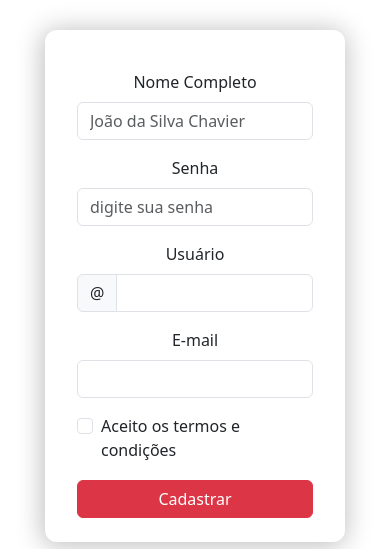
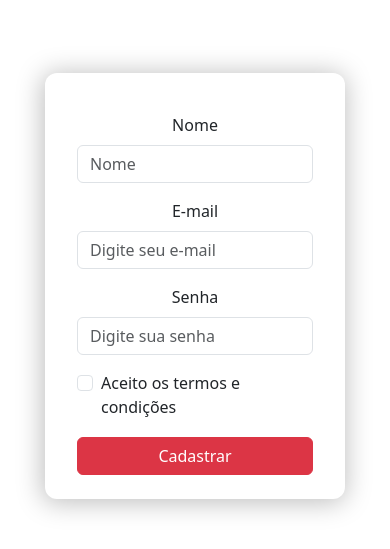
Before and after one commit to Yaguera/AtividadeFinalWebUnifor, a React (Vite) app in the folder ToDoList-Frontend/: page /cadastro in a window 390 px wide. Shown: the part 336-885 px from the top of the page. Built offline with nearby package versions, Linux system fonts and the light colour scheme.

Commit message:
tela de login

```diff
--- a/ToDoList-Frontend/src/main.tsx
+++ b/ToDoList-Frontend/src/main.tsx
@@ -6,6 +6,7 @@ import { createBrowserRouter, RouterProvider } from "react-router-dom"
 import Home from './pages/home/Home.tsx'
 import Login from './pages/login/Login.tsx'
 import Cadastro from './pages/cadastro/Cadastro.tsx'
+import Atividades from './pages/atividades/Atividades.tsx'
 
 const router = createBrowserRouter([
   {
@@ -19,6 +20,10 @@ const router = createBrowserRouter([
   {
     path: "cadastro",
     element: <Cadastro />
+  },
+  {
+    path: "lista",
+    element: <Atividades />
   }
 
 ])
--- /dev/null
+++ b/ToDoList-Frontend/src/pages/atividades/Atividade.css
@@ -0,0 +1,39 @@
+section {
+    display: flex;
+    height: 91vh;
+    justify-content: center;
+    align-items: center;
+}
+
+.container {
+    text-align: center;
+    width: 600px;
+}
+
+.container h1 {
+    font-size: 5rem;
+    font-weight: 600;
+}
+
+.container p {
+    color: gray;
+    margin: 28px 0;
+    font-size: 1.3rem;
+}
+
+.container a {
+    padding: 8px;
+    width: 70%;
+    font-size: 24px;
+}
+
+@media screen and (max-width: 500px) {
+    .container {
+        width: 100%;
+    }
+
+    .container h1 {
+        font-size: 2.8rem;
+    }
+
+}
--- /dev/null
+++ b/ToDoList-Frontend/src/pages/atividades/Atividades.tsx
@@ -0,0 +1,16 @@
+export default function Atividades() {
+    return(
+        <>
+            <body>
+                <header>
+                        <h1>Lista de Atividades</h1>
+                        <form action="/create" method="post">
+                            <input type="text" name="task" id="task" placeholder="Enter a task"></input>
+                            <button type="submit" id="addButton">Add</button>
+                        </form>
+
+                </header>
+            </body>
+        </>
+    )
+}
--- a/ToDoList-Frontend/src/pages/cadastro/Cadastro.tsx
+++ b/ToDoList-Frontend/src/pages/cadastro/Cadastro.tsx
@@ -34,16 +34,29 @@ export default function Cadastro() {
                     <form className="row g-3 needs-validation" noValidate>
                         <div className="col-md-12">
                             <label htmlFor="validationCustom01" className="form-label">
-                                Nome Completo
+                                Nome
                             </label>
                             <input
                                 type="text"
                                 className="form-control"
                                 id="validationCustom01"
-                                placeholder="João da Silva Chavier"
+                                placeholder="Nome"
                                 required
                             />
                             <div className="valid-feedback">Tudo certo!</div>
+                        </div>
+                        <div className="col-md-12">
+                            <label htmlFor="validationCustom03" className="form-label">
+                                E-mail
+                            </label>
+                            <input
+                                type="email"
+                                className="form-control"
+                                id="validationCustom03"
+                                placeholder="Digite seu e-mail"
+                                required
+                            />
+                            <div className="invalid-feedback">Por favor, digite um e-mail válido.</div>
                         </div>
                         <div className="col-md-12">
                             <label htmlFor="validationCustom02" className="form-label">
@@ -53,40 +66,10 @@ export default function Cadastro() {
                                 type="password"
                                 className="form-control"
                                 id="validationCustom02"
-                                placeholder="digite sua senha"
+                                placeholder="Digite sua senha"
                                 required
                             />
                             <div className="valid-feedback">Tudo certo!</div>
-                        </div>
-                        <div className="col-md-12">
-                            <label htmlFor="validationCustomUsername" className="form-label">
-                                Usuário
-                            </label>
-                            <div className="input-group has-validation">
-                                <span className="input-group-text" id="inputGroupPrepend">
-                                    @
-                                </span>
-                                <input
-                                    type="text"
-                                    className="form-control"
-                                    id="validationCustomUsername"
-                                    aria-describedby="inputGroupPrepend"
-                                    required
-                                />
-                                <div className="invalid-feedback">Por favor, digite seu usuário.</div>
-                            </div>
-                        </div>
-                        <div className="col-md-12">
-                            <label htmlFor="validationCustom03" className="form-label">
-                                E-mail
-                            </label>
-                            <input
-                                type="email"
-                                className="form-control"
-                                id="validationCustom03"
-                                required
-                            />
-                            <div className="invalid-feedback">Por favor, digite um e-mail válido.</div>
                         </div>
                         <div className="col-12">
                             <div className="form-check">
--- /dev/null
+++ b/ToDoList-Frontend/src/pages/login/Login.css
@@ -0,0 +1,37 @@
+.form-cadastro {
+    height: 100vh;
+    width: 100%;
+    display: flex;
+    justify-content: center;
+    align-items: center;
+}
+
+.form-cadastro .container {
+    display: flex;
+    justify-content: center;
+    align-items: center;
+}
+
+form {
+    display: flex;
+    flex-direction: column;
+    width: 300px;
+    padding: 24px;
+    border-radius: 12px;
+    box-shadow: -1px 2px 26px 2px rgba(0, 0, 0, 0.25);
+    -webkit-box-shadow: -1px 2px 26px 2px rgba(0, 0, 0, 0.25);
+    -moz-box-shadow: -1px 2px 26px 2px rgba(0, 0, 0, 0.25);
+    ;
+}
+
+.div-form {
+    width: 100%;
+}
+
+form label {
+    text-align: left;
+}
+
+form button {
+    width: 100%;
+}
--- a/ToDoList-Frontend/src/pages/login/Login.tsx
+++ b/ToDoList-Frontend/src/pages/login/Login.tsx
@@ -1,5 +1,72 @@
+import "./Login.css"
+import Header from "../header/Header";
+import { Link } from "react-router-dom"
+
 export default function Login() {
+    (() => {
+        'use strict';
+
+        // Fetch all the forms we want to apply custom Bootstrap validation styles to
+        const forms = document.querySelectorAll('.needs-validation') as NodeListOf<HTMLFormElement>;//Convertido para NodeListOf<HTMLFormElement> para informar ao TypeScript que os elementos são especificamente instâncias de HTMLFormElement.
+
+        // Loop over them and prevent submission
+        for (let i = 0; i < forms.length; i++) {
+            const form = forms[i];
+            form.addEventListener('submit', event => {
+                event.preventDefault();
+
+                if (!form.checkValidity()) { // Isso verifica se o formulário é válido usando o método checkValidity(). Se o formulário não for válido, impede o comportamento padrão de envio do formulário e interrompe a propagação do evento.
+                    event.stopPropagation();
+                }
+
+                form.classList.add('was-validated'); //: Adiciona a classe 'was-validated' ao formulário. Essa classe é normalmente usada no Bootstrap para aplicar estilos de validação personalizados ao formulário.
+            }, false);
+        }
+    })();
+
     return(
-        <div>LOGIN</div>
+        <>
+            <Header navItem1="" navItem2="Voltar" linkItem1="" linkItem2="/" />
+            <div className="form-cadastro">
+                <div className="container">
+                    <form className="row g-3 needs-validation" noValidate>
+                        <div className="col-md-12">
+                            <label htmlFor="validationCustom03" className="form-label">
+                                E-mail
+                            </label>
+                            <input
+                                type="email"
+                                className="form-control"
+                                id="validationCustom03"
+                                placeholder="Digite seu e-mail"
+                                required
+                            />
+                            <div className="invalid-feedback">Por favor, digite um e-mail válido.</div>
+                        </div>
+                        <div className="col-md-12">
+                            <label htmlFor="validationCustom02" className="form-label">
+                                Senha
+                            </label>
+                            <input
+                                type="password"
+                                className="form-control"
+                                id="validationCustom02"
+                                placeholder="Digite sua senha"
+                                required
+                            />
+                            <div className="valid-feedback">Tudo certo!</div>
+                        </div>
+                        <div className="col-12">
+                        </div>
+                        <div className="col-12">
+                            <button className="btn btn-danger" type="submit">
+                                Login
+                            </button>
+                            <Link to="atividade">Lista</Link>
+                        </div>
+                    </form>
+                </div>
+            </div>
+        </>
     )
 }
```
